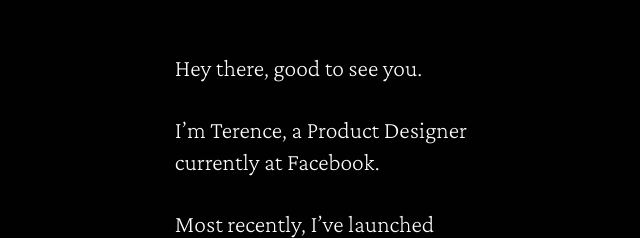
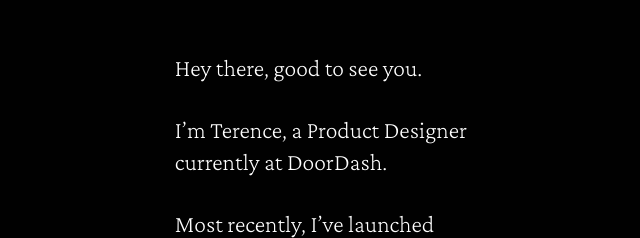
Before and after one commit to terekim/terekim.github.io, a plain HTML site: page index.html in a window 1280 px wide. Shown: the part 168-406 px from the top of the page, 319-959 px from the left. Drawn offline with nearby package versions, Linux system fonts and the light colour scheme.

Commit message:
Update current company to DoorDash
Co-Authored-By: Claude Opus 5.5 <noreply@anthropic.com>
Claude-Session: https://claude.ai/code/session_01G79NAC6RiZUqHQqi2hMpF2

```diff
--- a/index.html
+++ b/index.html
@@ -15,8 +15,8 @@
       Hey there, good to see you.<br><br>
       I’m Terence, a Product Designer<br>
       currently at
-      <a href="https://design.facebook.com/" target="_blank">
-        Facebook.
+      <a href="https://www.doordash.com/" target="_blank">
+        DoorDash.
       </a>
       <br><br>
       Most recently, I’ve launched<br>
```
